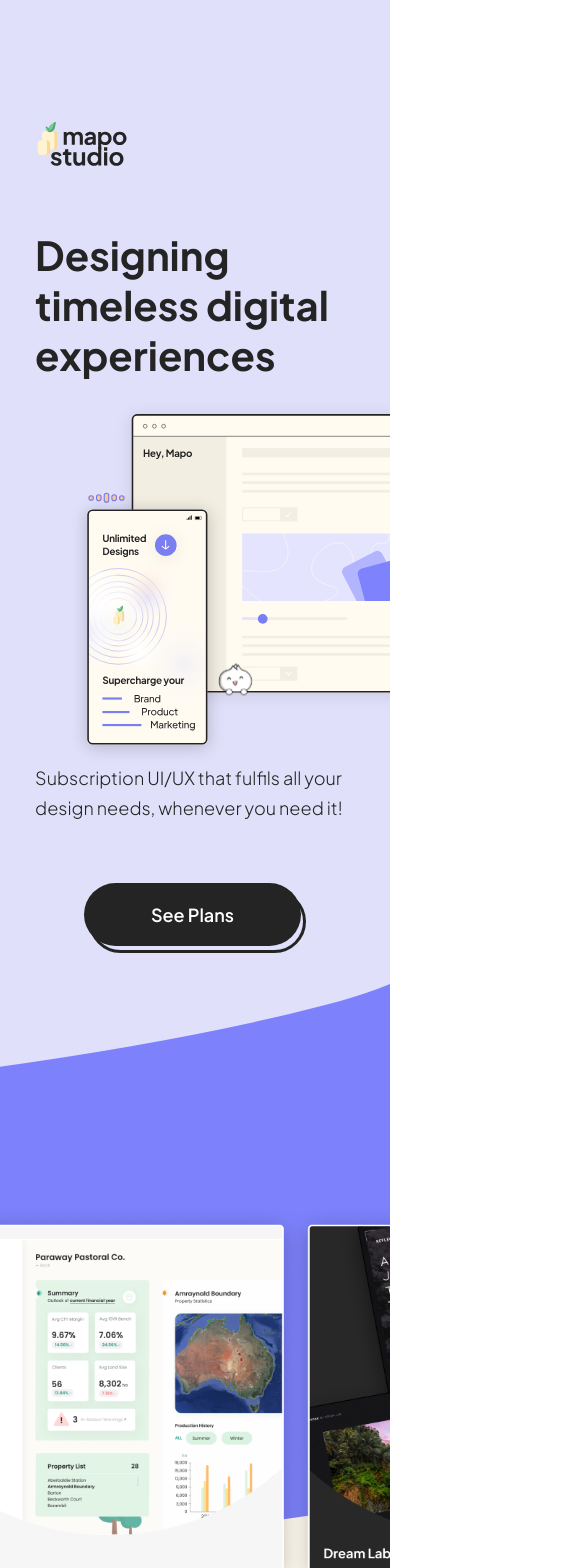
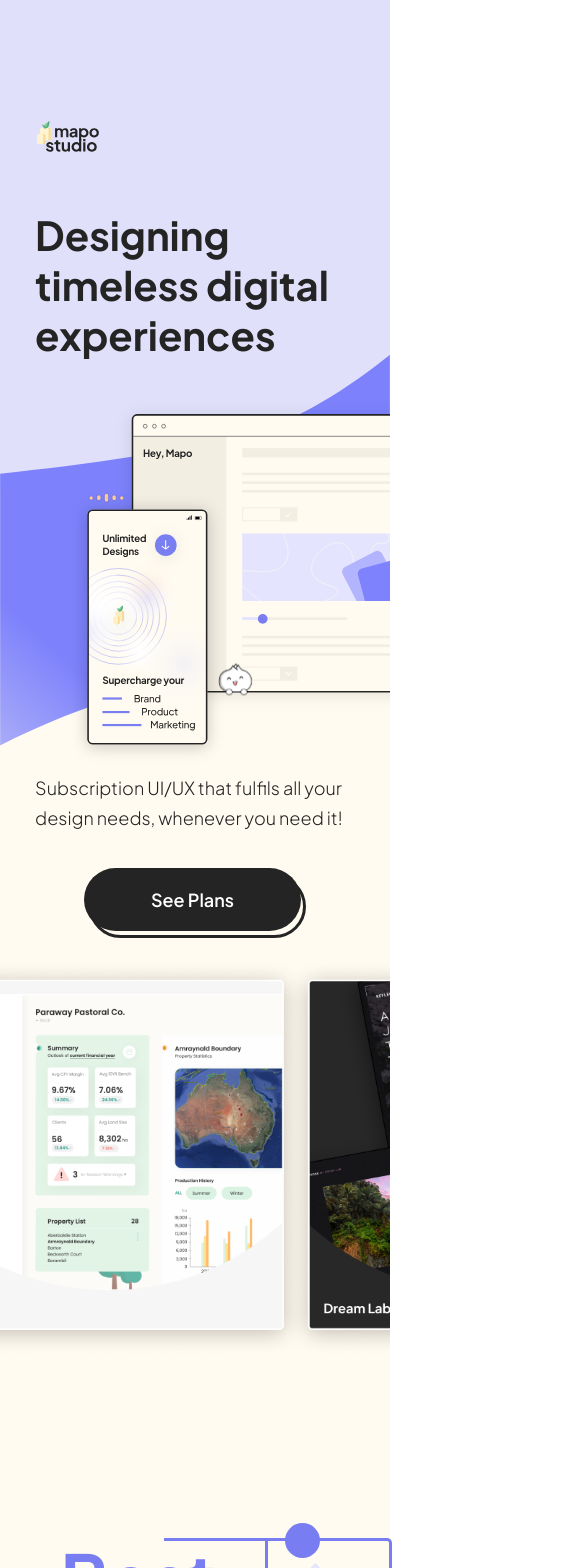
Before and after one commit to darren-the/mapo-website, a React (Create React App) app: page / in a window 390 px wide. Shown: the top 1568 px of the page, 585 px wide, since content can reach past the window. Built offline with nearby package versions, Linux system fonts and the light colour scheme.

Commit message:
finished hero mobile with bg gradient

```diff
--- a/src/components/Hero/Hero.css
+++ b/src/components/Hero/Hero.css
@@ -23,6 +23,7 @@
   background-color: #e1e0fa;
   position: relative;
   padding-top: 120px;
+  padding-bottom: 200px;
 }
 
 .hero-container {
@@ -46,6 +47,9 @@
   position: relative;
   grid-area: logo;
 }
+#hero-logo {
+  height: 58px;
+}
 
 .hero-header {
   font-family: 'jakarta-bold', 'Gill Sans', 'Gill Sans MT', Calibri, 'Trebuchet MS', sans-serif;
@@ -64,7 +68,7 @@
   letter-spacing: -2%;
   color: #242424;
   padding-bottom: 60px;
-  grid-area: sub-header
+  grid-area: sub-header;
 }
 
 .hero-button-wrapper {
@@ -107,24 +111,24 @@
 }
 
 .hero-gradient-wrapper {
-  height: 200px;
+  height: 1000px;
   width: 100%;
-  position: relative;
-  display: flex;
-  justify-content: center;
-  align-items: center;
+  position: absolute;
+  top: 91%;
+  background-color: #fffbf0; /* #fffbf0; */
+  z-index: 1;
 }
 
 #hero-gradient {
-  margin-top: 250px;
   background-image: url('../../assets/hero-gradient.svg');
   height: 1600px;
   width: 100%;
   background-size: cover;
-  position: relative;
+  position: absolute;
   z-index: 1;
   background-repeat: no-repeat;
-  background-position: center center;
+  background-position-x: center;
+  top: -700px;
 }
 
 @media screen and (max-width: 1400px) {
@@ -139,6 +143,12 @@
 
 }
 
+@media screen and (max-width: 1150px) {
+  .hero-gradient-wrapper {
+    top: 95%;
+  }
+}
+
 @media screen and (max-width: 850px) {
   .hero-header {
     font-size: 3.438rem;
@@ -147,6 +157,10 @@
 
   #hero-right-images {
     height: 485px;
+  }
+
+  .hero-gradient-wrapper {
+    top: 97.5%;
   }
 }
 
@@ -162,6 +176,10 @@
 }
 
 @media screen and (max-width: 550px) {
+  .hero {
+    padding-bottom: 20px;
+  }
+
   .hero-container {
     grid-template-areas:
       'logo'
@@ -170,7 +188,7 @@
       'sub-header'
       'button';
       grid-template-columns: auto;
-      grid-template-rows: 110px auto auto auto auto;
+      grid-template-rows: 90px auto auto auto auto;
       margin-left: 0;
   }
 
@@ -178,16 +196,23 @@
     padding-left: 9%;
   }
 
+  #hero-logo {
+    height: 36px;
+  }
+
   .hero-header {
     font-size: 2.5rem;
     line-height: 3.125rem;
     padding-left: 9%;
     padding-right: 9%;
+    padding-bottom: 40px;
   }
 
   .hero-sub-header {
+    padding-top: 10px;
     padding-left: 9%;
     padding-right: 9%;
+    padding-bottom: 35px;
   }
 
   #hero-right-images {
@@ -203,10 +228,34 @@
   .hero-button-wrapper {
     display: flex;
     justify-content: center;
+    padding-bottom: 0;
+  }
+
+  .hero-gradient-wrapper {
+    top: 45%;
+  }
+
+  #hero-gradient {
+    background-image: url('../../assets/hero-gradient-mobile.svg');
+    top: -200px;
+    background-size: contain;
+    background-repeat: no-repeat;
+    background-position-x: center;
   }
 }
 
-@media screen and (max-width: 450px) {
+@media screen and (max-width: 490px) {
+  .hero-gradient-wrapper {
+    top: 47%;
+  }
+}
+
+
+@media screen and (max-width: 451px) {
+  .hero-gradient-wrapper {
+    top: 49.5%;
+  }
+
   #hero-right-images {
     left: 10%;
   }
@@ -216,7 +265,21 @@
   }
 }
 
+@media screen and (max-width: 430px) {
+  .hero-gradient-wrapper {
+    top: 46%;
+  }
+
+  #hero-gradient {
+    top: -150px;
+  }
+}
+
 @media screen and (max-width: 390px) {
+  .hero-gradient-wrapper  {
+    top: 51%;
+  }
+
   #hero-right-images {
     height: 363px;
     left: 0
@@ -226,3 +289,9 @@
     justify-content: flex-end;
   }
 }
+
+@media screen and (max-width: 358px) {
+  .hero-gradient-wrapper {
+    top: 53%;
+  }
+}
--- a/src/components/Hero/Hero.js
+++ b/src/components/Hero/Hero.js
@@ -18,7 +18,7 @@ const Hero = () => {
       <div className="hero-container">
 
         <div className="hero-logo-wrapper">
-          <img src={logo} width="96" alt="hero logo" id="hero-logo"/>
+          <img src={logo} alt="hero logo" id="hero-logo"/>
         </div>
         <div className="hero-right">
           <img src={heroRight} alt="hero right" id="hero-right-images"></img>
--- a/src/components/PM/PM.css
+++ b/src/components/PM/PM.css
@@ -34,6 +34,7 @@
     grid-template-columns: 26.5% 73.5%;
     min-height: 395px;
     width: 71.5%;
+    z-index: 1;
 }
 
 .pm-heading {
--- a/src/components/Plans/Plans.css
+++ b/src/components/Plans/Plans.css
@@ -31,6 +31,7 @@
     padding-top: 65px;
     display: flex;
     justify-content: center;
+    overflow: hidden;
 }
 
 .plans-container {
```
Also changed, not shown: src/assets/hero-gradient-mobile.svg (added).
